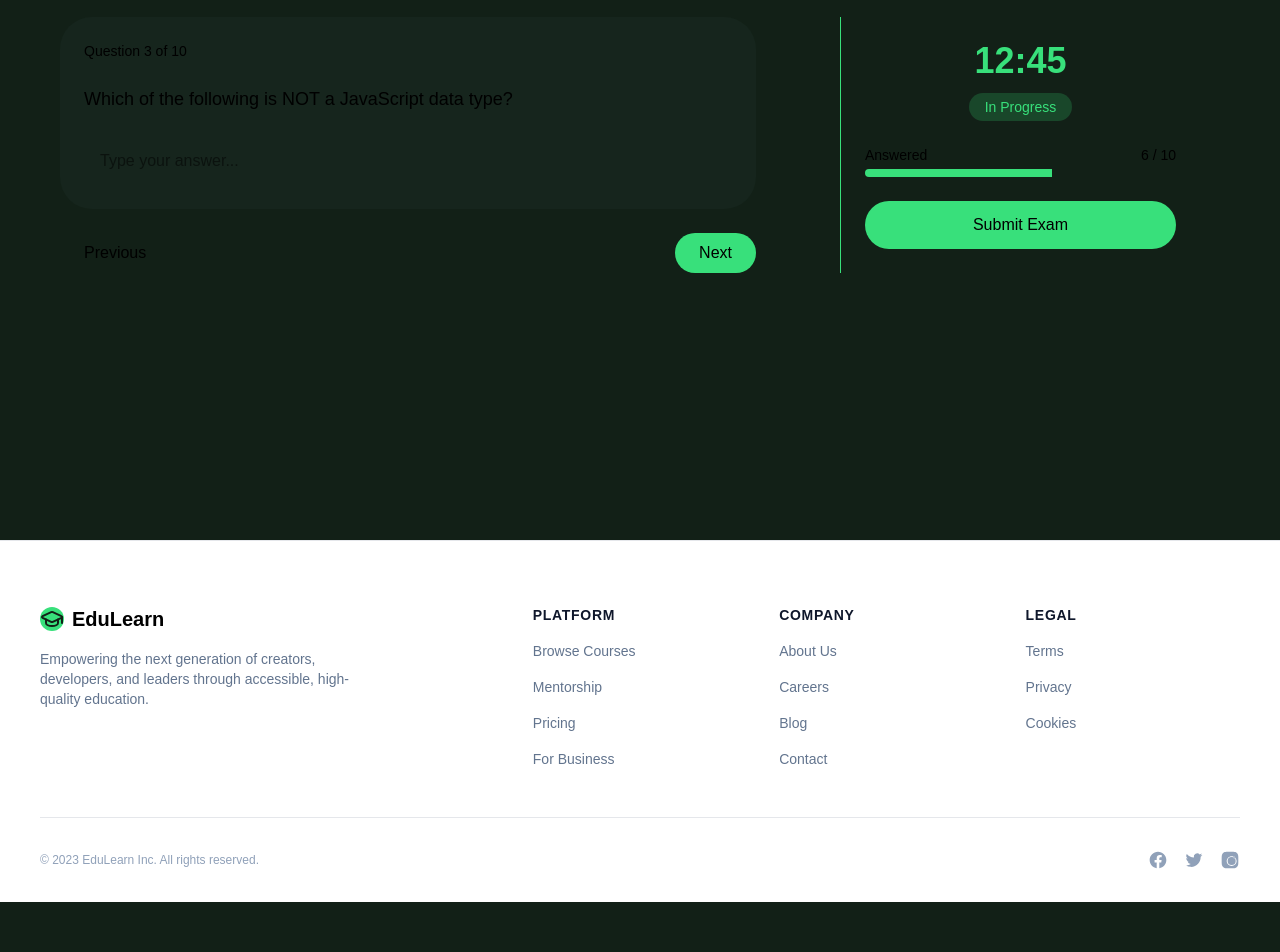
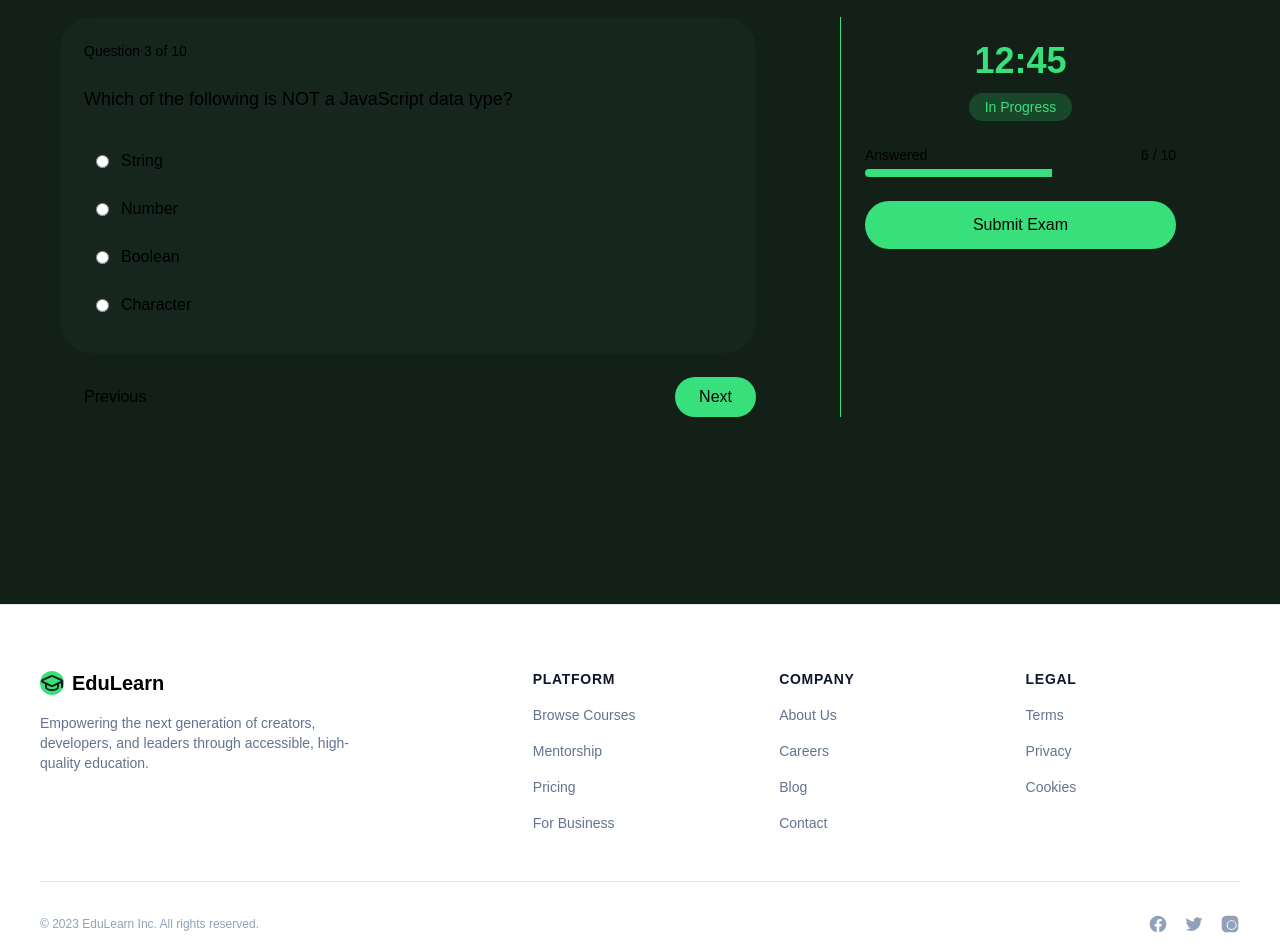
Before and after one commit to hussain-ELshepeny/E-learning, a React (Vite) app: page /exam in a window 1280 px wide. Shown: the part 260-1212 px from the top of the page. Before the commit the page ends 1162 px from the top, so only its background shows below. Built offline with nearby package versions, Linux system fonts and the light colour scheme.

Commit message:
modify ui exam

```diff
--- a/src/components/Footer.jsx
+++ b/src/components/Footer.jsx
@@ -2,7 +2,7 @@ import { GraduationCap } from "lucide-react"
 
 const Footer = () => {
   return (
-    <footer className="w-full border-t border-gray-200 dark:border-[#264532] bg-white dark:bg-[#0e1a13] pt-16 pb-8 px-4">
+    <footer className="w-full border-t border-gray-200 dark:border-[#264532] bg-white dark:bg-[#0e1a13] pt-16 pb-8 px-4 mt-16">
       <div className="max-w-[1200px] mx-auto flex flex-col gap-12">
         <div className="grid grid-cols-2 md:grid-cols-4 lg:grid-cols-5 gap-8">
           <div className="col-span-2 lg:col-span-2 flex flex-col gap-4">
--- a/src/components/NavBar.jsx
+++ b/src/components/NavBar.jsx
@@ -1,5 +1,4 @@
 import { GraduationCap } from "lucide-react"
-import { Link } from "react-router-dom";
 
 const Navbar = () => {
 
@@ -17,12 +16,12 @@ const Navbar = () => {
           </h2>
         </div>
         <nav className="hidden md:flex items-center gap-8">
-          <Link
+          <a
             className="text-sm font-medium hover:text-primary transition-colors dark:text-gray-300"
-            to="/exam"
+            href="#"
           >
             Courses
-          </Link>
+          </a>
           <a
             className="text-sm font-medium hover:text-primary transition-colors dark:text-gray-300"
             href="#"
--- a/src/components/student-exam/QuestionCard.jsx
+++ b/src/components/student-exam/QuestionCard.jsx
@@ -1,5 +1,5 @@
 export default function QuestionCard() {
-    const type = 'short'; // mcq | boolean | short
+    const type = 'mcq'; // mcq | boolean | short
 
 
     return (
@@ -13,7 +13,7 @@ export default function QuestionCard() {
 
 
             {type === 'mcq' && (
-                <div className="space-y-3">
+                <div>
                     {['String', 'Number', 'Boolean', 'Character'].map(option => (
                         <label
                             key={option}
```
